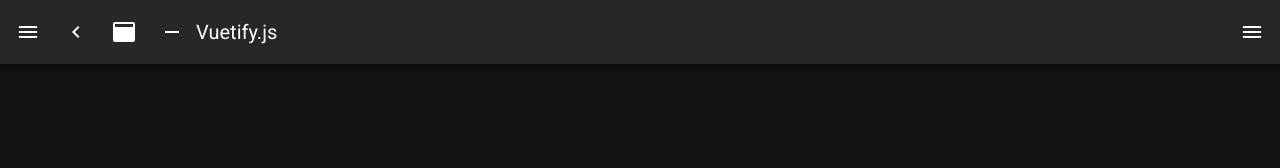
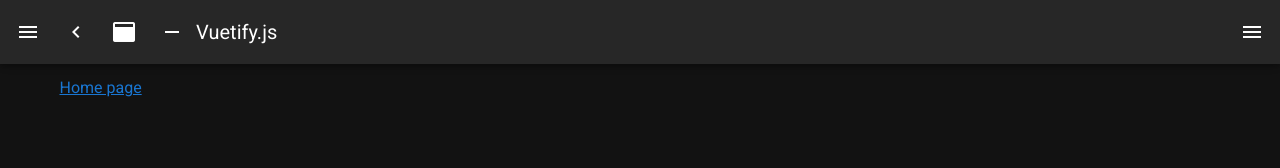
Before and after one commit to yaizuuuu/intro-nuxt, a Nuxt app: page /one in a window 1280 px wide. Before the commit this address had no page. Shown: the top 168 px of the page. Built offline with nearby package versions, Linux system fonts and the light colour scheme.

Commit message:
ルーティング: SPAフォールバックについて, 動的にルートを新規追加してみる

```diff
--- a/nuxt.config.js
+++ b/nuxt.config.js
@@ -72,5 +72,16 @@ export default {
     */
     extend (config, ctx) {
     }
+  },
+
+  // nuxtはデフォルトがhistoryモード
+  // historyモードは#(ハッシュ)によるアクセスではなく, パスを変更して遷移をする
+  // その場合<nuxt-link>以外(更新ボタンやURLをアドレスバーに直打ち)で,
+  // ページにアクセスしようとするとindex.htmlアクセスしないことになるので404になってしまう
+  // generate.fallback = trueにすることで404の場合もindex.htmlにアクセスさせることができる
+  // info) S3などにデプロイするときに404の場合はindex.htmlを配信する
+  generate: {
+    fallback: true,
+    // fallback: 'my-fallback/file.html' // ホスティングサービスで特定のロケーションを指定する必要がある場合
   }
 }
--- /dev/null
+++ b/pages/one.vue
@@ -0,0 +1,6 @@
+<template>
+  <nuxt-link to="/">Home page</nuxt-link>
+</template>
+
+<script>
+</script>
```
